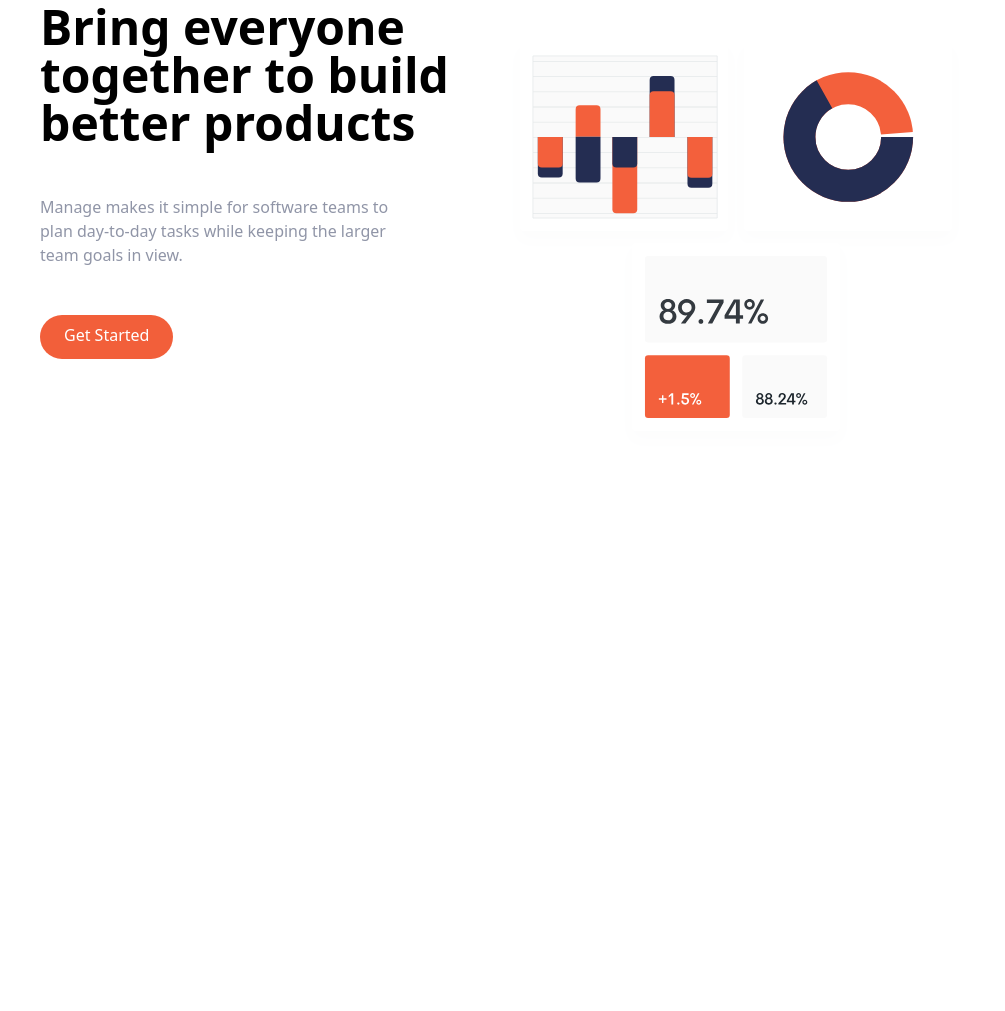
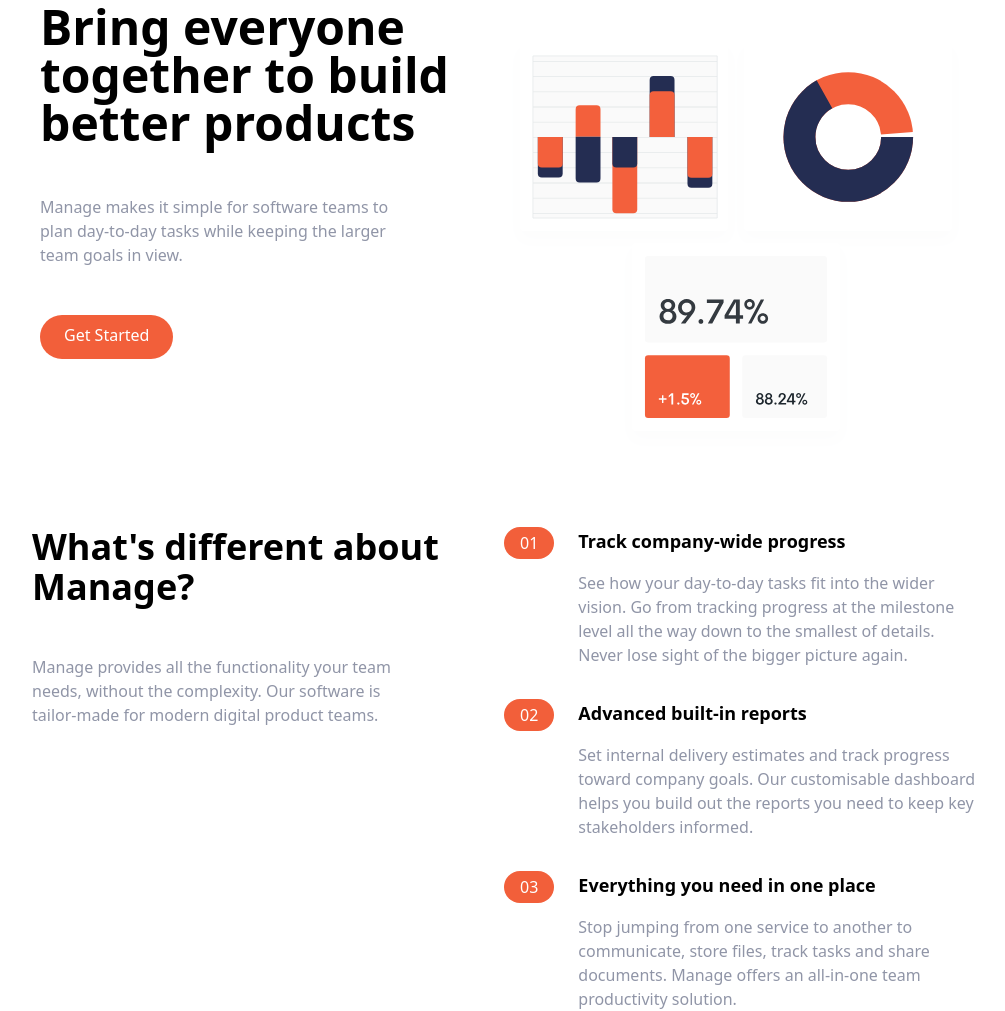
Before and after one commit to getFrontend/tailwind-landing-page, a website: page index.html in a window 1280 px wide. Shown: the part 133-1144 px from the top of the page, without its empty margins (136-1141 px from the left). Before the commit the page ends 800 px from the top, so only its background shows below. Drawn offline with nearby package versions, Linux system fonts and the light colour scheme; files that its build step writes are made by us from their sources.

Commit message:
added features section

```diff
--- a/index.html
+++ b/index.html
@@ -53,6 +53,97 @@
       </div>
     </div>
   </section>
+  <!-- Features -->
+  <section id="features">
+    <!-- Flex conainer -->
+    <div class="container flex flex-col px-4 mx-auto mt-10 space-y-12 md:space-y-0 md:flex-row">
+      <!-- Whats's different -->
+      <div class="flex flex-col space-y-12 md:w-1/2">
+        <h2 class="max-w-md text-4xl font-bold text-center md:text-left">What's different about Manage?</h2>
+        <p class="max-w-sm text-center text-darkGrayishBlue md:text-left">Manage provides all the functionality your
+          team needs, without the
+          complexity. Our software is tailor-made for modern digital product
+          teams.
+        </p>
+      </div>
+      <!-- Number list -->
+      <div class="flex flex-col space-y-8 md:w-1/2">
+        <!-- Item 1 -->
+        <div class="flex flex-col space-y-3 md:space-y-0 md:space-x-6 md:flex-row">
+          <!-- Item 1 heading -->
+          <div class="rounded-l-full bg-brightRedSupLight md:bg-transparent">
+            <div class="flex items-center space-x-2">
+              <div class="px-4 py-2 text-white rounded-full md:py-1 bg-brightRed">
+                01
+              </div>
+              <h3 class="text-base font-bold md:mb-4 md:hidden">
+                Track company-wide progress
+              </h3>
+            </div>
+          </div>
+          <div>
+            <h3 class="hidden mb-4 text-lg font-bold md:block">
+              Track company-wide progress
+            </h3>
+            <p class="text-darkGrayishBlue">
+              See how your day-to-day tasks fit into the wider vision. Go from
+              tracking progress at the milestone level all the way down to the
+              smallest of details. Never lose sight of the bigger picture
+              again.
+            </p>
+          </div>
+        </div>
+        <!-- Item 2 -->
+        <div class="flex flex-col space-y-3 md:space-y-0 md:space-x-6 md:flex-row">
+          <!-- Item 1 heading -->
+          <div class="rounded-l-full bg-brightRedSupLight md:bg-transparent">
+            <div class="flex items-center space-x-2">
+              <div class="px-4 py-2 text-white rounded-full md:py-1 bg-brightRed">
+                02
+              </div>
+              <h3 class="text-base font-bold md:mb-4 md:hidden">
+                Advanced built-in reports
+              </h3>
+            </div>
+          </div>
+          <div>
+            <h3 class="hidden mb-4 text-lg font-bold md:block">
+              Advanced built-in reports
+            </h3>
+            <p class="text-darkGrayishBlue">
+              Set internal delivery estimates and track progress toward company goals. Our customisable dashboard helps
+              you build out the reports you need to keep key stakeholders informed.
+            </p>
+          </div>
+        </div>
+        <!-- Item 3 -->
+        <div class="flex flex-col space-y-3 md:space-y-0 md:space-x-6 md:flex-row">
+          <!-- Item 1 heading -->
+          <div class="rounded-l-full bg-brightRedSupLight md:bg-transparent">
+            <div class="flex items-center space-x-2">
+              <div class="px-4 py-2 text-white rounded-full md:py-1 bg-brightRed">
+                03
+              </div>
+              <h3 class="text-base font-bold md:mb-4 md:hidden">
+                Everything you need in one place
+              </h3>
+            </div>
+          </div>
+          <div>
+            <h3 class="hidden mb-4 text-lg font-bold md:block">
+              Everything you need in one place
+            </h3>
+            <p class="text-darkGrayishBlue">
+              Stop jumping from one service to another to communicate, store files, track tasks and share documents.
+              Manage offers an all-in-one team productivity solution.
+            </p>
+          </div>
+        </div>
+
+      </div>
+    </div>
+    </div>
+  </section>
 
 </body>
 
```
